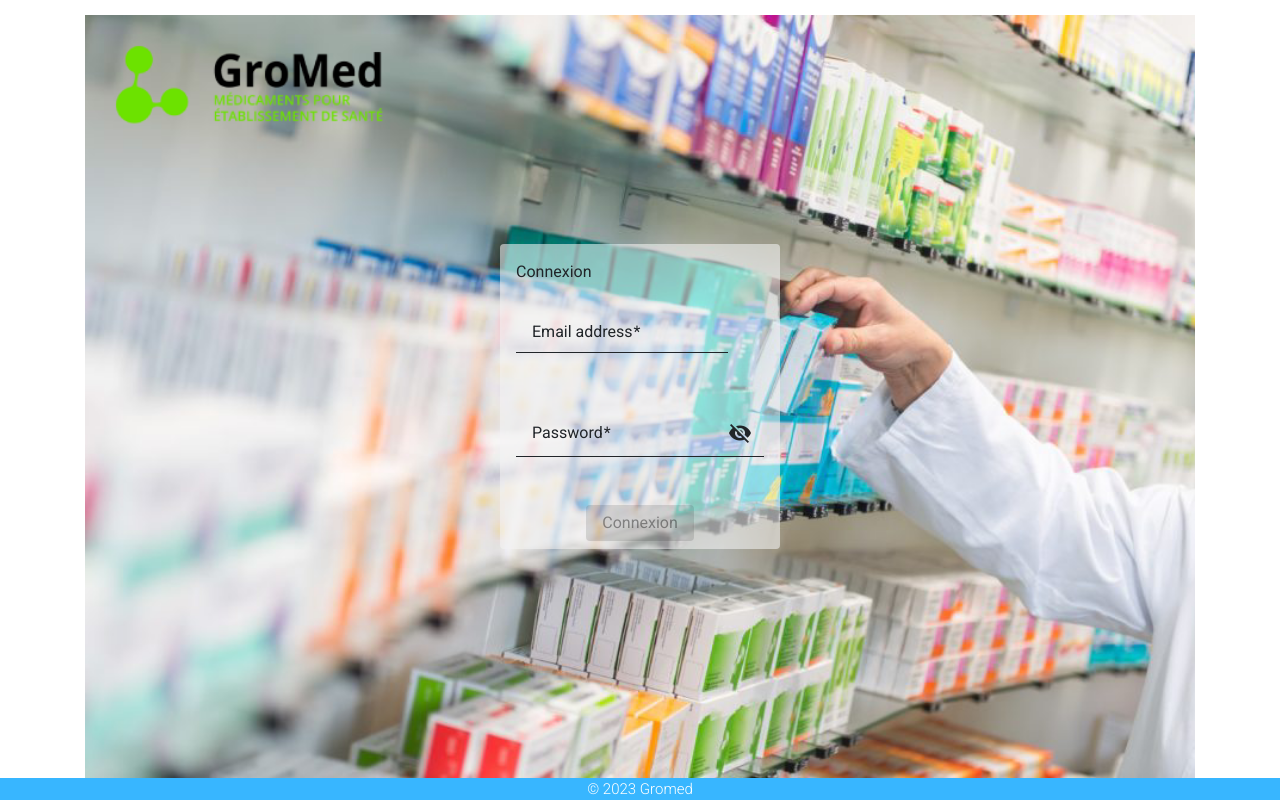
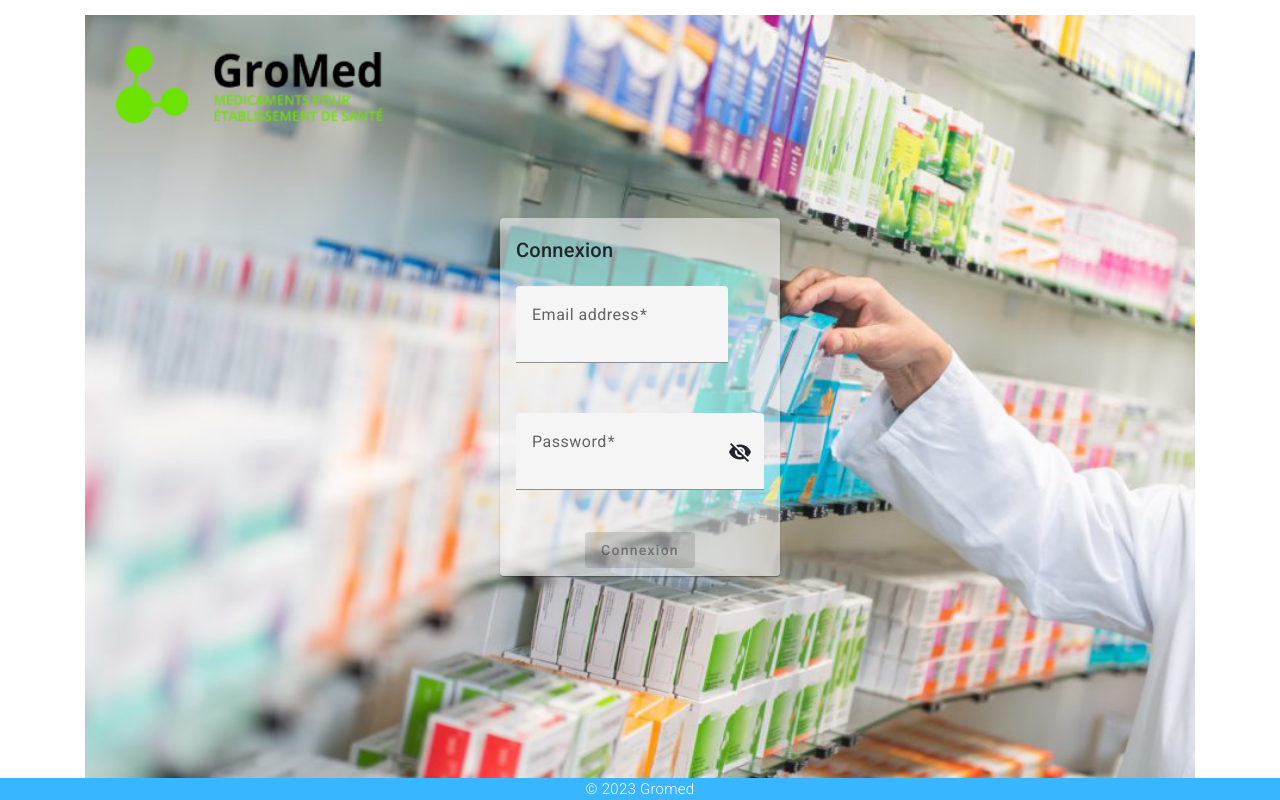
Before and after one commit to l3miage-moussola/Projet-BDi-team-Miagiles-FrontEnd, an Angular app: page / in a window 1280 px wide. Built offline with nearby package versions, Linux system fonts and the light colour scheme.

Commit message:
Ajout du theme angMat pour le css

```diff
--- a/src/styles.css
+++ b/src/styles.css
@@ -1,5 +1,4 @@
-
-
+@import "~@angular/material/prebuilt-themes/indigo-pink.css";
 
 html, body { height: 100%; }
 body { margin: 0; font-family: Roboto, "Helvetica Neue", sans-serif; }
```
